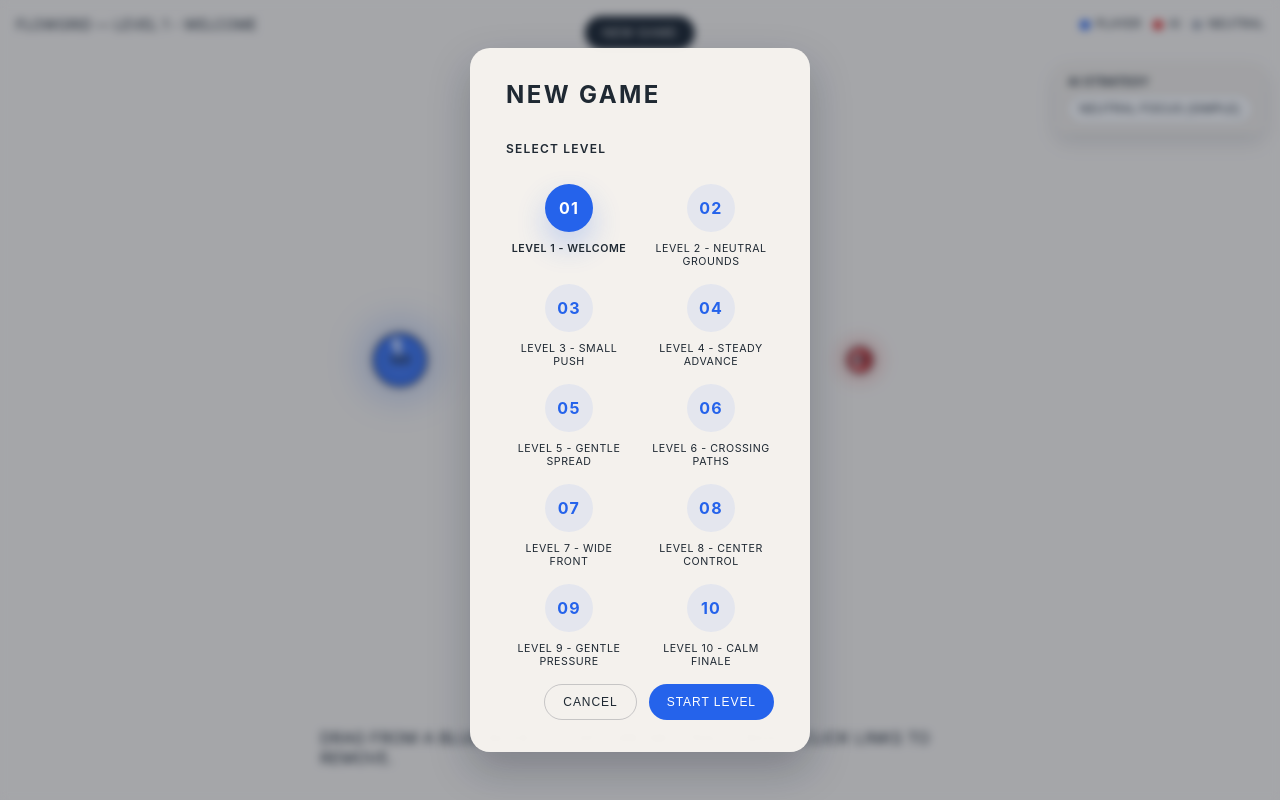
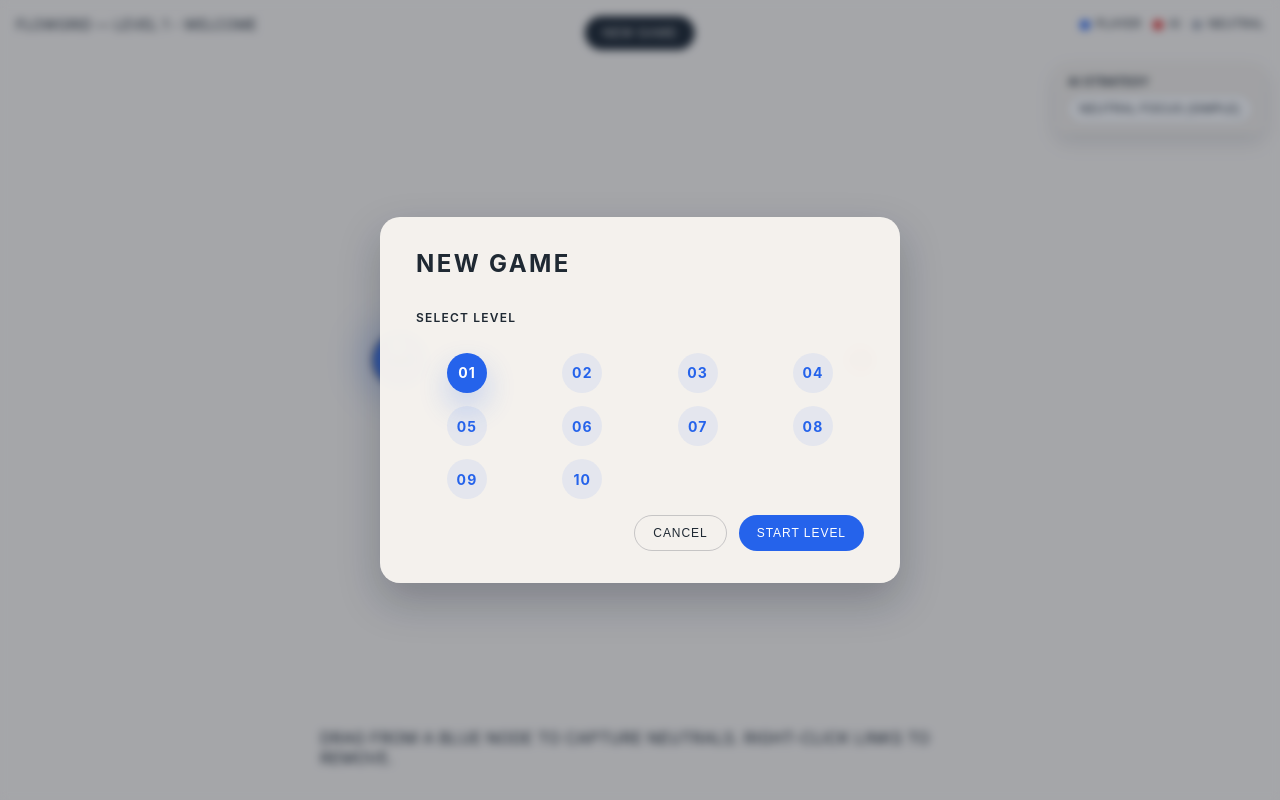
Before and after one commit to Mirator/game-nodefront, a website built with Vite: page index.html in a window 1280 px wide. Built offline with nearby package versions, Linux system fonts and the light colour scheme.

Commit message:
Update level selector layout

```diff
--- a/src/main.js
+++ b/src/main.js
@@ -166,16 +166,13 @@ availableLevels.forEach((level, index) => {
   button.dataset.levelId = level.id;
   button.setAttribute('aria-pressed', 'false');
   button.setAttribute('aria-disabled', 'false');
+  button.setAttribute('aria-label', level.name);
+  button.title = level.name;
 
   const bubble = document.createElement('span');
   bubble.className = 'menu__level-bubble';
   bubble.textContent = String(index + 1).padStart(2, '0');
   button.appendChild(bubble);
-
-  const caption = document.createElement('span');
-  caption.className = 'menu__level-caption';
-  caption.textContent = level.name;
-  button.appendChild(caption);
 
   button.addEventListener('click', () => {
     if (button.classList.contains('menu__level-button--locked')) {
--- a/src/style.css
+++ b/src/style.css
@@ -248,18 +248,16 @@ canvas {
   flex-direction: column;
   gap: 20px;
   padding: 32px 36px;
-  width: min(340px, 80vw);
+  width: min(520px, 90vw);
   background: rgba(246, 243, 239, 0.98);
   border-radius: 20px;
   box-shadow: 0 18px 40px rgba(15, 23, 42, 0.25);
   color: #1f2933;
-  --menu-level-base-size: 96px;
+  --menu-level-base-size: 80px;
   --menu-level-bubble-size: calc(var(--menu-level-base-size) / 2);
-  --menu-level-grid-min: calc(var(--menu-level-bubble-size) + 34px);
+  --menu-level-grid-min: calc(var(--menu-level-bubble-size) + 18px);
   --menu-level-gap: clamp(10px, calc(var(--menu-level-bubble-size) / 3), 18px);
-  --menu-level-button-gap: clamp(6px, calc(var(--menu-level-bubble-size) / 4.8), 10px);
   --menu-level-number: clamp(14px, calc(var(--menu-level-bubble-size) / 3), 24px);
-  --menu-level-caption: clamp(10px, calc(var(--menu-level-bubble-size) / 4.5), 12px);
 }
 
 .menu h2 {
@@ -284,7 +282,7 @@ canvas {
 
 .menu__level-grid {
   display: grid;
-  grid-template-columns: repeat(auto-fit, minmax(var(--menu-level-grid-min), 1fr));
+  grid-template-columns: repeat(4, minmax(var(--menu-level-grid-min), 1fr));
   gap: var(--menu-level-gap);
 }
 
@@ -294,9 +292,8 @@ canvas {
   padding: 0;
   margin: 0;
   display: flex;
-  flex-direction: column;
   align-items: center;
-  gap: var(--menu-level-button-gap);
+  justify-content: center;
   color: inherit;
   font: inherit;
   cursor: pointer;
@@ -323,12 +320,6 @@ canvas {
   transition: transform 0.2s ease, box-shadow 0.2s ease, background-color 0.2s ease, color 0.2s ease;
 }
 
-.menu__level-caption {
-  font-size: var(--menu-level-caption);
-  letter-spacing: 0.05em;
-  text-transform: uppercase;
-}
-
 .menu__level-button:not(.menu__level-button--locked):hover .menu__level-bubble,
 .menu__level-button:not(.menu__level-button--locked):focus-visible .menu__level-bubble {
   box-shadow: 0 12px 24px rgba(37, 99, 235, 0.18);
@@ -344,11 +335,6 @@ canvas {
   background: #2563eb;
   color: #ffffff;
   box-shadow: 0 14px 30px rgba(37, 99, 235, 0.24);
-}
-
-.menu__level-button--selected .menu__level-caption {
-  font-weight: 600;
-  color: #1f2933;
 }
 
 .menu__level-button--locked {
```
